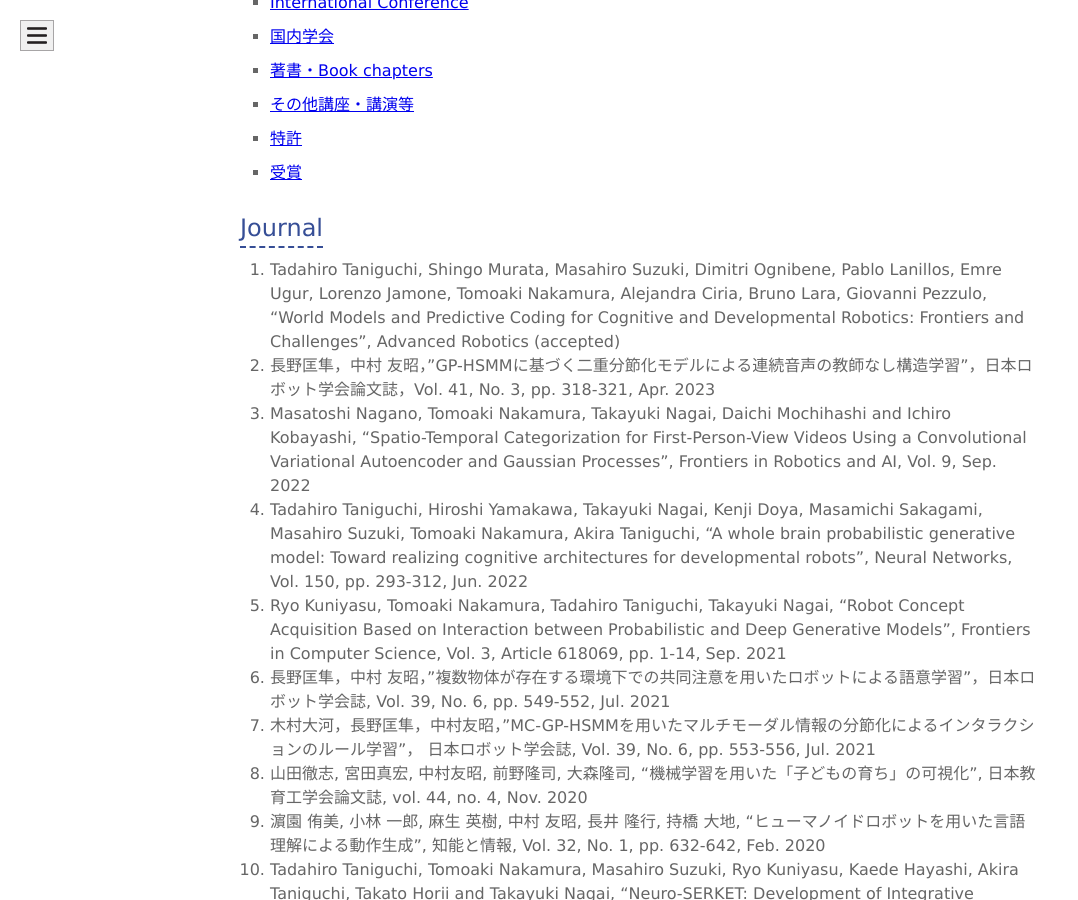
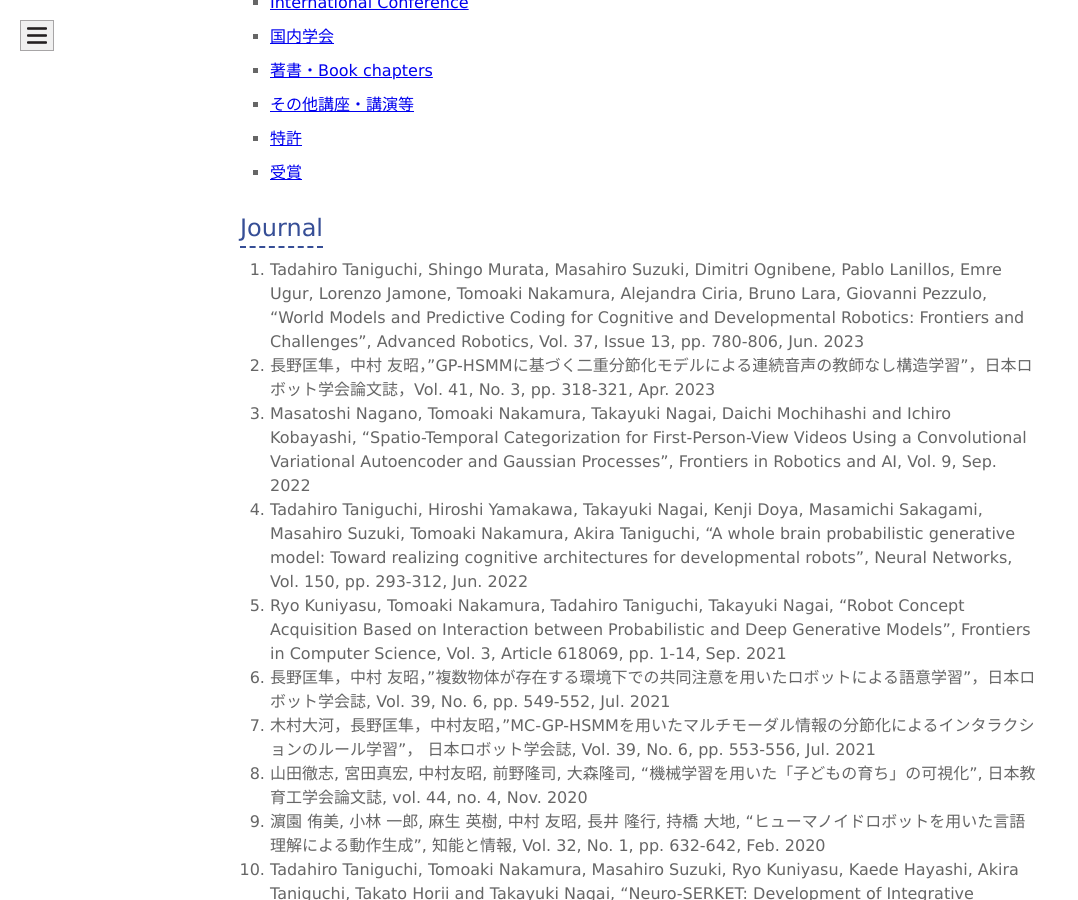
Before and after one commit to naka-lab/naka-lab.github.io, a Jekyll site: the page built from subpages/pub.md, in a window 1280 px wide and 900 px high, scrolled down 761 px. Shown: the whole window, without its empty margins (0-1078 px from the left). Built offline with Jekyll 4.4.1, drawn with Linux system fonts in a browser that asks for light colours.

Commit message:
Update pub.md

```diff
--- a/subpages/pub.md
+++ b/subpages/pub.md
@@ -17,7 +17,7 @@ layout: default
 
 
 ## Journal
-1. Tadahiro Taniguchi, Shingo Murata, Masahiro Suzuki, Dimitri Ognibene, Pablo Lanillos, Emre Ugur, Lorenzo Jamone, Tomoaki Nakamura, Alejandra Ciria, Bruno Lara, Giovanni Pezzulo, "World Models and Predictive Coding for Cognitive and Developmental Robotics: Frontiers and Challenges", Advanced Robotics (accepted)
+1. Tadahiro Taniguchi, Shingo Murata, Masahiro Suzuki, Dimitri Ognibene, Pablo Lanillos, Emre Ugur, Lorenzo Jamone, Tomoaki Nakamura, Alejandra Ciria, Bruno Lara, Giovanni Pezzulo, "World Models and Predictive Coding for Cognitive and Developmental Robotics: Frontiers and Challenges", Advanced Robotics, Vol. 37, Issue 13, pp. 780-806, Jun. 2023
 2. 長野匡隼，中村 友昭，"GP-HSMMに基づく二重分節化モデルによる連続音声の教師なし構造学習"，日本ロボット学会論文誌，Vol. 41, No. 3, pp. 318-321, Apr. 2023
 3. Masatoshi Nagano, Tomoaki Nakamura, Takayuki Nagai, Daichi Mochihashi and Ichiro Kobayashi, "Spatio-Temporal Categorization for First-Person-View Videos Using a Convolutional Variational Autoencoder and Gaussian Processes", Frontiers in Robotics and AI, Vol. 9, Sep. 2022
 4. Tadahiro Taniguchi, Hiroshi Yamakawa, Takayuki Nagai, Kenji Doya, Masamichi Sakagami, Masahiro Suzuki, Tomoaki Nakamura, Akira Taniguchi, "A whole brain probabilistic generative model: Toward realizing cognitive architectures for developmental robots", Neural Networks, Vol. 150, pp. 293-312, Jun. 2022
```
